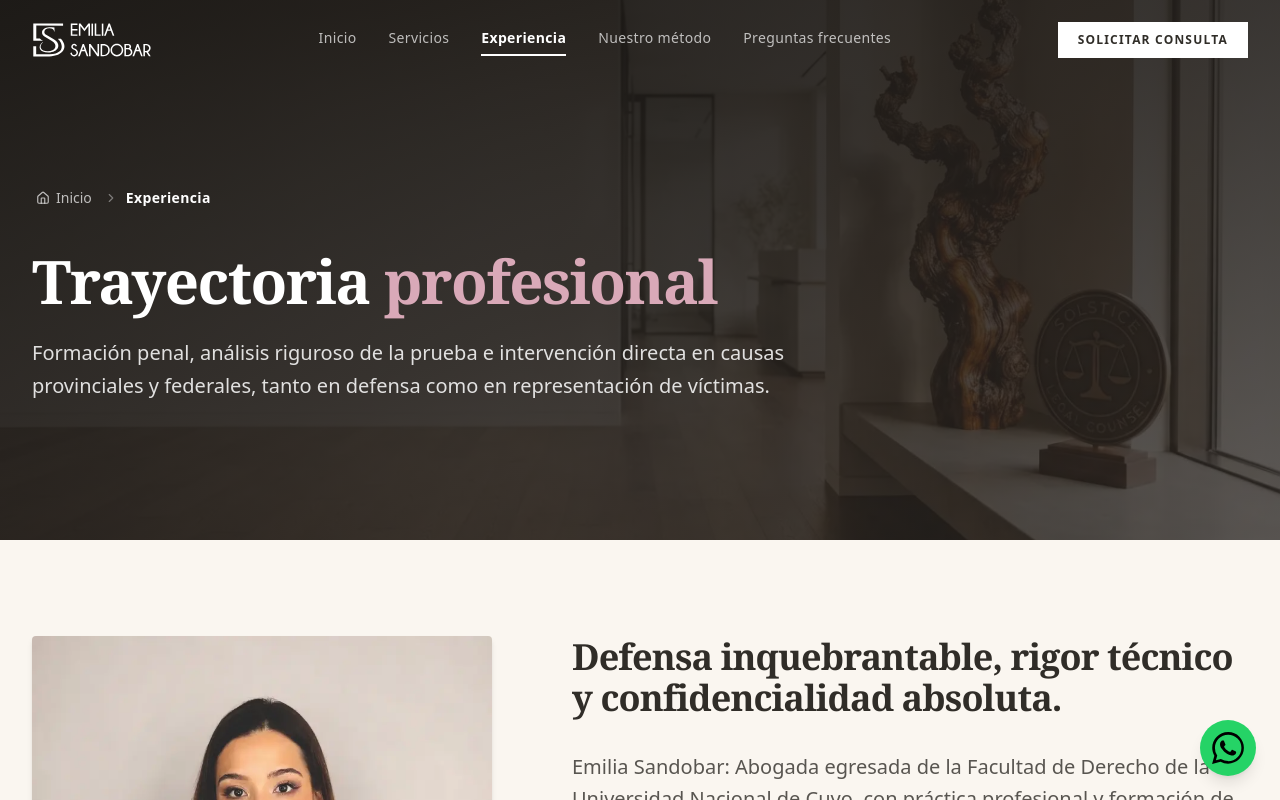
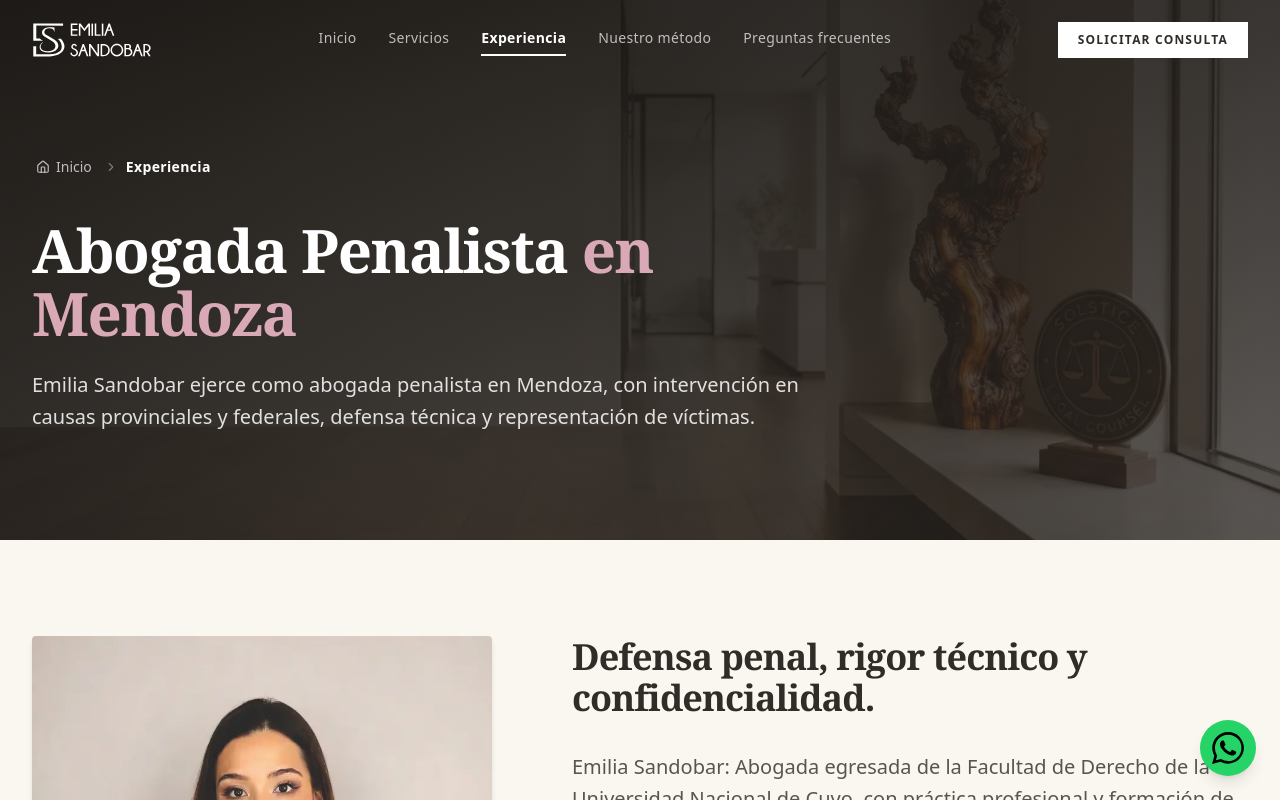
Before and after one commit to popnegro/abogadasandobar, a React (Vite) app: page /abogada-penalista-mendoza in a window 1280 px wide. Shown: the top 800 px of the page. Built offline with nearby package versions, Linux system fonts and the light colour scheme.

Commit message:
seo: strengthen GEO entity language on penalist profile (#47)
P5.1: strengthen stable GEO entity language on the penalist profile.

```diff
--- a/src/components/ExperienceSection.tsx
+++ b/src/components/ExperienceSection.tsx
@@ -23,11 +23,11 @@ export const ExperienceSection: React.FC<ExperienceSectionProps> = ({
         </div>
         <div className="max-w-4xl space-y-6">
           <h1 id="experience-hero-title" className="font-serif text-4xl font-bold leading-[1.05] tracking-tight text-white sm:text-5xl lg:text-6xl">
-            Trayectoria
-            <span className="text-[#D9A9B8]"> profesional</span>
+            Abogada Penalista
+            <span className="text-[#D9A9B8]"> en Mendoza</span>
           </h1>
           <p className="max-w-3xl text-base font-light leading-relaxed text-white/85 sm:text-lg lg:text-xl">
-            Formación penal, análisis riguroso de la prueba e intervención directa en causas provinciales y federales, tanto en defensa como en representación de víctimas.
+            Emilia Sandobar ejerce como abogada penalista en Mendoza, con intervención en causas provinciales y federales, defensa técnica y representación de víctimas.
           </p>
         </div>
       </div>
@@ -42,7 +42,7 @@ export const ExperienceSection: React.FC<ExperienceSectionProps> = ({
 
           <div className="space-y-8 lg:col-span-7">
             <h2 id="experience-title" className="font-serif text-3xl font-bold leading-[1.15] tracking-tight text-[#302D28] sm:text-4xl">
-              Defensa inquebrantable, rigor técnico y confidencialidad absoluta.
+              Defensa penal, rigor técnico y confidencialidad.
             </h2>
 
             <p className="max-w-prose text-lg font-light leading-relaxed text-[#302D28]/80 sm:text-xl lg:max-w-none">
```
